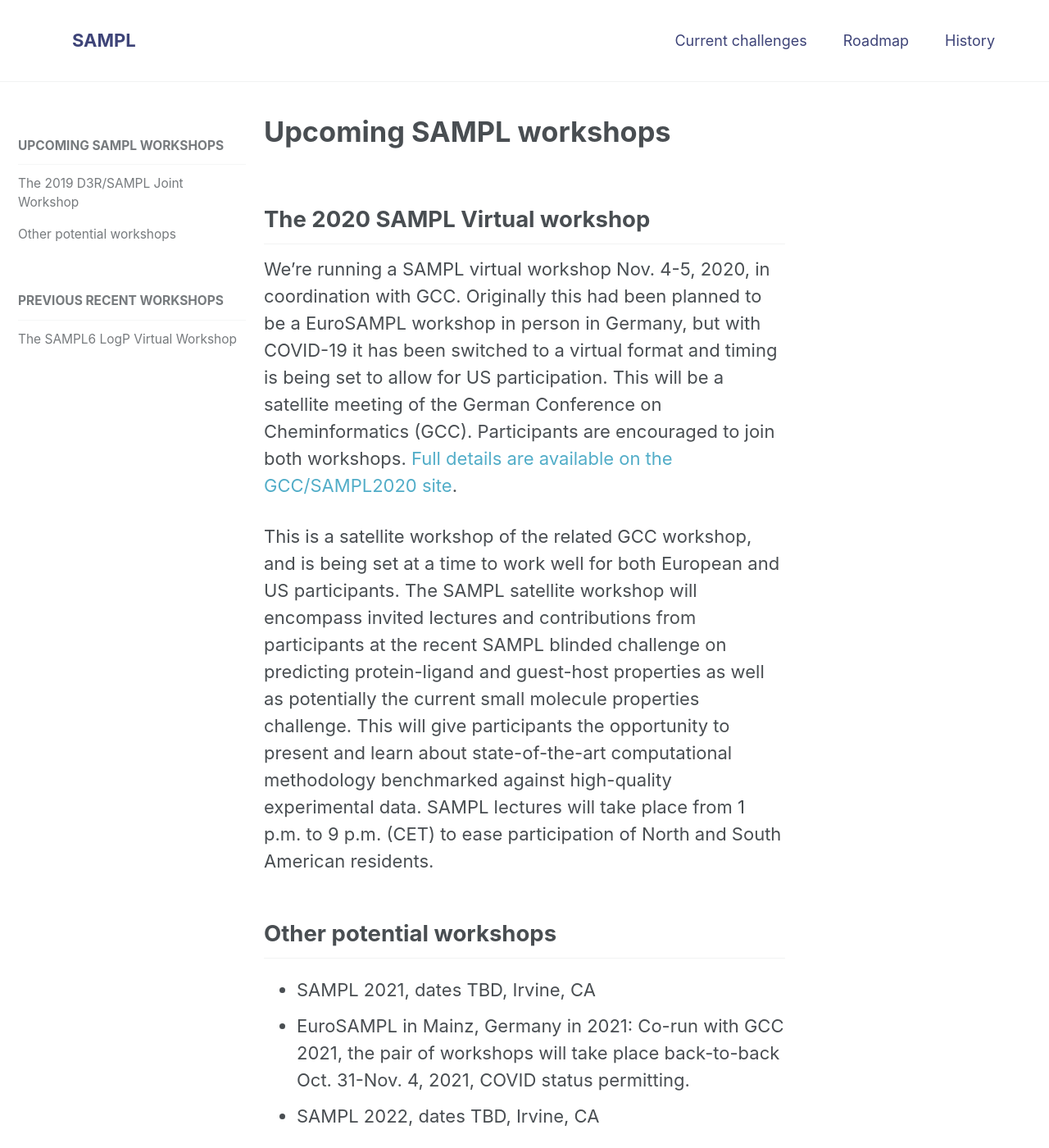
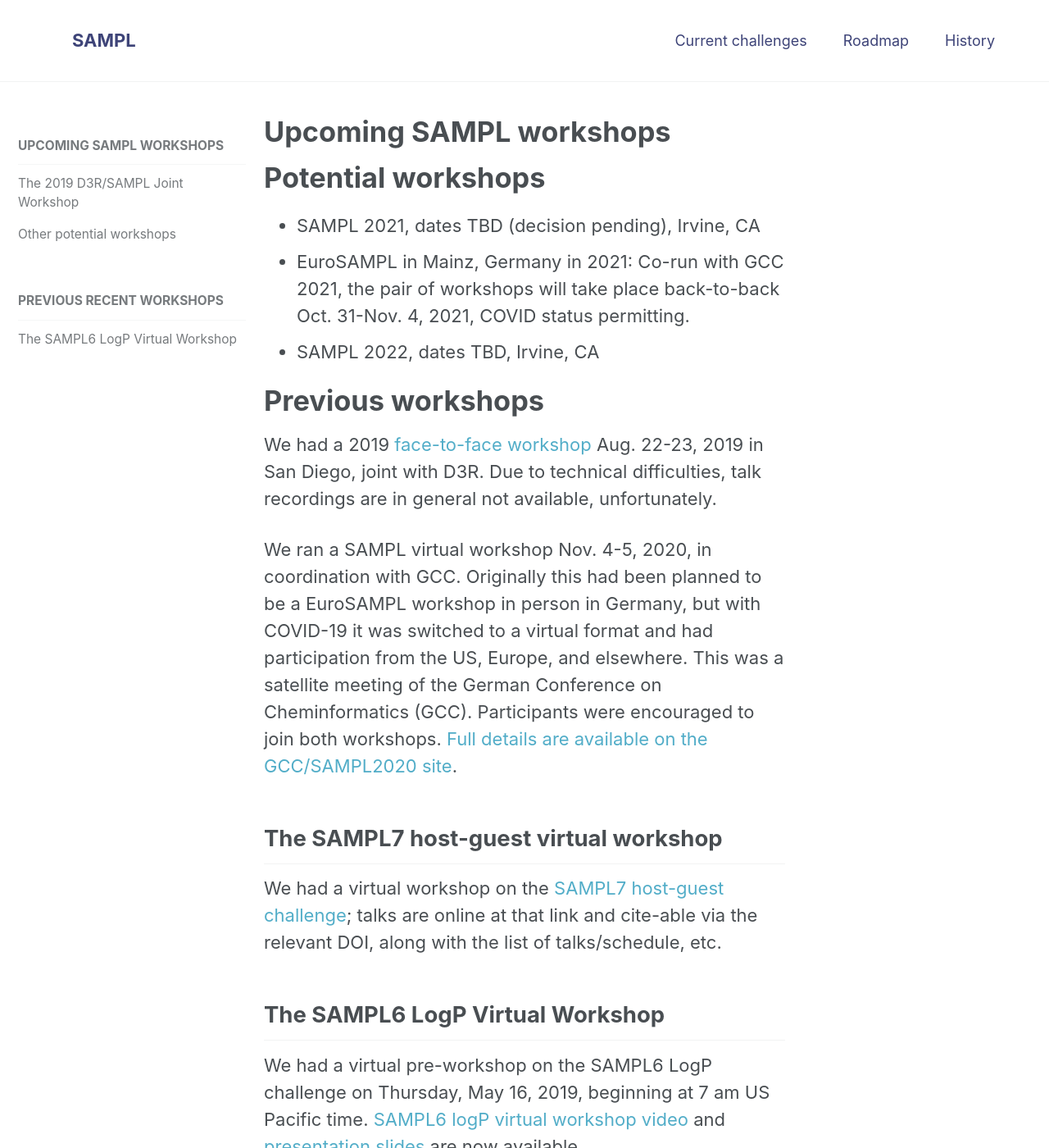
Before and after one commit to samplchallenges/samplchallenges.github.io, a Jekyll site: the page built from _current_challenges/01_workshops.md, in a window 1280 px wide and 1400 px high. Shown: the whole window at 82% size. Built offline with Jekyll 4.4.1, drawn with Linux system fonts in a browser that asks for light colours; some of the changed text lies outside the part shown.

Commit message:
Update old workshops page

```diff
--- a/_current_challenges/01_workshops.md
+++ b/_current_challenges/01_workshops.md
@@ -7,21 +7,18 @@ excerpt: Details of upcoming SAMPL in-person and virtual workshops, including ag
 permalink: /current/workshops/
 ---
 
-## The 2020 SAMPL Virtual workshop
 
-We're running a SAMPL virtual workshop Nov. 4-5, 2020, in coordination with GCC. Originally this had been planned to be a EuroSAMPL workshop in person in Germany, but with COVID-19 it has been switched to a virtual format and timing is being set to allow for US participation. This will be a satellite meeting of the German Conference on Cheminformatics (GCC). Participants are encouraged to join both workshops.  [Full details are available on the GCC/SAMPL2020 site](https://www.gdch.de/gcc2020).
+# Potential workshops
 
-This is a satellite workshop of the related GCC workshop, and is being set at a time to work well for both European and US participants. The SAMPL satellite workshop will encompass invited lectures and contributions from participants at the recent SAMPL blinded challenge on predicting protein-ligand and guest-host properties as well as potentially the current small molecule properties challenge. This will give participants the opportunity to present and learn about state-of-the-art computational methodology benchmarked against high-quality experimental data. SAMPL lectures will take place from 1 p.m. to 9 p.m. (CET) to ease participation of North and South American residents.
-
-## Other potential workshops
-
-- SAMPL 2021, dates TBD, Irvine, CA
+- SAMPL 2021, dates TBD (decision pending), Irvine, CA
 - EuroSAMPL in Mainz, Germany in 2021: Co-run with GCC 2021, the pair of workshops will take place back-to-back Oct. 31-Nov. 4, 2021, COVID status permitting.
 - SAMPL 2022, dates TBD, Irvine, CA
 
 # Previous workshops
 
 We had a 2019 [face-to-face workshop](https://drugdesigndata.org/about/d3r-2019-workshop) Aug. 22-23, 2019 in San Diego, joint with D3R. Due to technical difficulties, talk recordings are in general not available, unfortunately.
+
+We ran a SAMPL virtual workshop Nov. 4-5, 2020, in coordination with GCC. Originally this had been planned to be a EuroSAMPL workshop in person in Germany, but with COVID-19 it was switched to a virtual format and had participation from the US, Europe, and elsewhere. This was a satellite meeting of the German Conference on Cheminformatics (GCC). Participants were encouraged to join both workshops.  [Full details are available on the GCC/SAMPL2020 site](https://www.gdch.de/gcc2020).
 
 ## The SAMPL7 host-guest virtual workshop
 
@@ -34,8 +31,7 @@ We had a virtual pre-workshop on the SAMPL6 LogP challenge on Thursday, May 16,
 
 ### Overview/Purpose
 
-The purpose of this workshop was to go over a preliminary evaluation of results, begin considering analysis and lessons learned, and nucleate opportunities for follow up and additional discussion. Part of the goal is to facilitate discussion so that participants can work *together* to maximize lessons learned in the lead up to the August in-person D3R/SAMPL workshop and the JCAMD special issue.
-We hope this early workshop will result in additional follow-up afterwards.
+The purpose of this workshop was to go over a preliminary evaluation of results, begin considering analysis and lessons learned, and nucleate opportunities for follow up and additional discussion.
 
 ### Agenda
 
```
